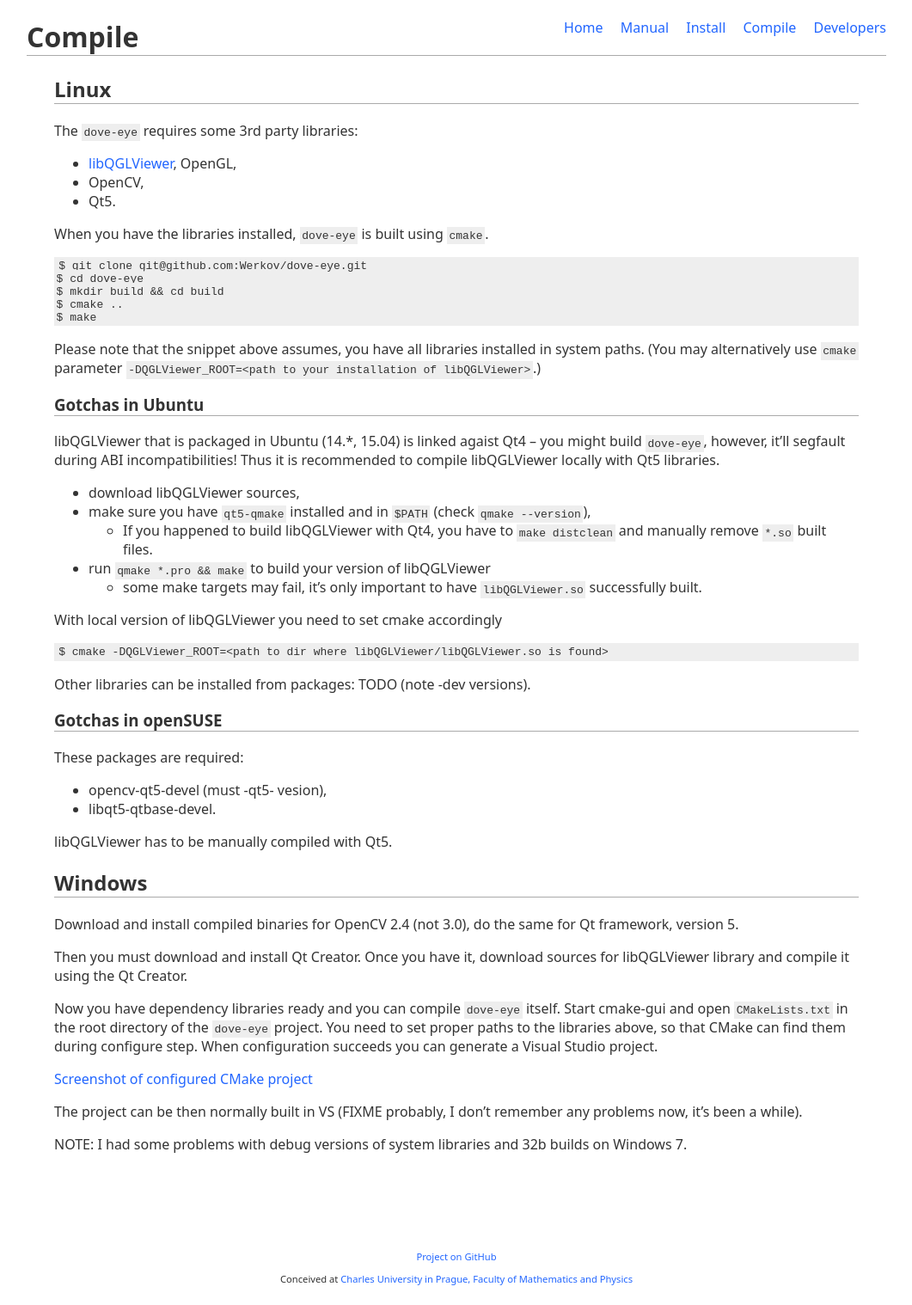
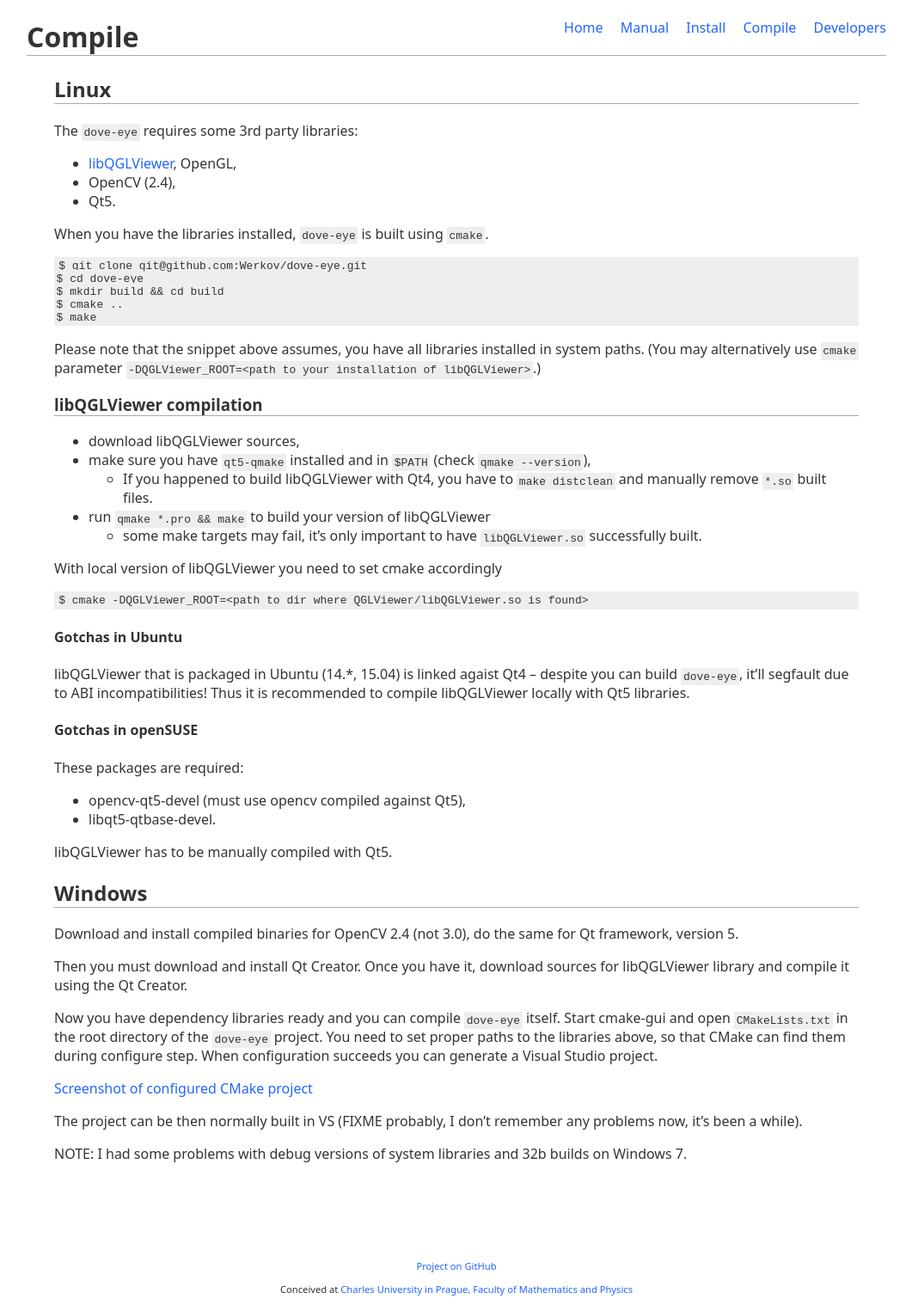
Before and after one commit to Werkov/dove-eye, a Jekyll site: the page built from compile.md, in a window 1280 px wide. Shown: the whole page at 86% size, without its empty margins (109-1170 px from the left). Built offline with Jekyll 4.4.1, drawn with Linux system fonts in a browser that asks for light colours.

Commit message:
Update compilation steps

```diff
--- a/compile.md
+++ b/compile.md
@@ -8,7 +8,7 @@ title: Compile
 The `dove-eye` requires some 3rd party libraries:
 
   * [libQGLViewer](http://www.libqglviewer.com/), OpenGL,
-  * OpenCV,
+  * OpenCV (2.4),
   * Qt5.
 
 When you have the libraries installed, `dove-eye` is built using `cmake`.
@@ -23,12 +23,7 @@ Please note that the snippet above assumes, you have all libraries installed in
 system paths. (You may alternatively use `cmake` parameter
 `-DQGLViewer_ROOT=<path to your installation of libQGLViewer>`.)
 
-### Gotchas in Ubuntu
-
-libQGLViewer that is packaged in Ubuntu (14.\*, 15.04) is linked agaist Qt4 --
-you might build `dove-eye`, however, it'll segfault during ABI
-incompatibilities! Thus it is recommended to compile libQGLViewer locally with
-Qt5 libraries.
+### libQGLViewer compilation
 
   * download libQGLViewer sources,
   * make sure you have `qt5-qmake` installed and in `$PATH` (check `qmake --version`),
@@ -40,15 +35,19 @@ Qt5 libraries.
 
 With local version of libQGLViewer you need to set cmake accordingly
 
-    $ cmake -DQGLViewer_ROOT=<path to dir where libQGLViewer/libQGLViewer.so is found>
+    $ cmake -DQGLViewer_ROOT=<path to dir where QGLViewer/libQGLViewer.so is found>
 
-Other libraries can be installed from packages: TODO (note -dev versions).
+#### Gotchas in Ubuntu
 
-### Gotchas in openSUSE
+libQGLViewer that is packaged in Ubuntu (14.\*, 15.04) is linked agaist Qt4 --
+despite you can build `dove-eye`, it'll segfault due to ABI incompatibilities!
+Thus it is recommended to compile libQGLViewer locally with Qt5 libraries.
+
+#### Gotchas in openSUSE
 
 These packages are required:
 
-  * opencv-qt5-devel (must -qt5- vesion),
+  * opencv-qt5-devel (must use opencv compiled against Qt5),
   * libqt5-qtbase-devel.
 
 libQGLViewer has to be manually compiled with Qt5.
```
